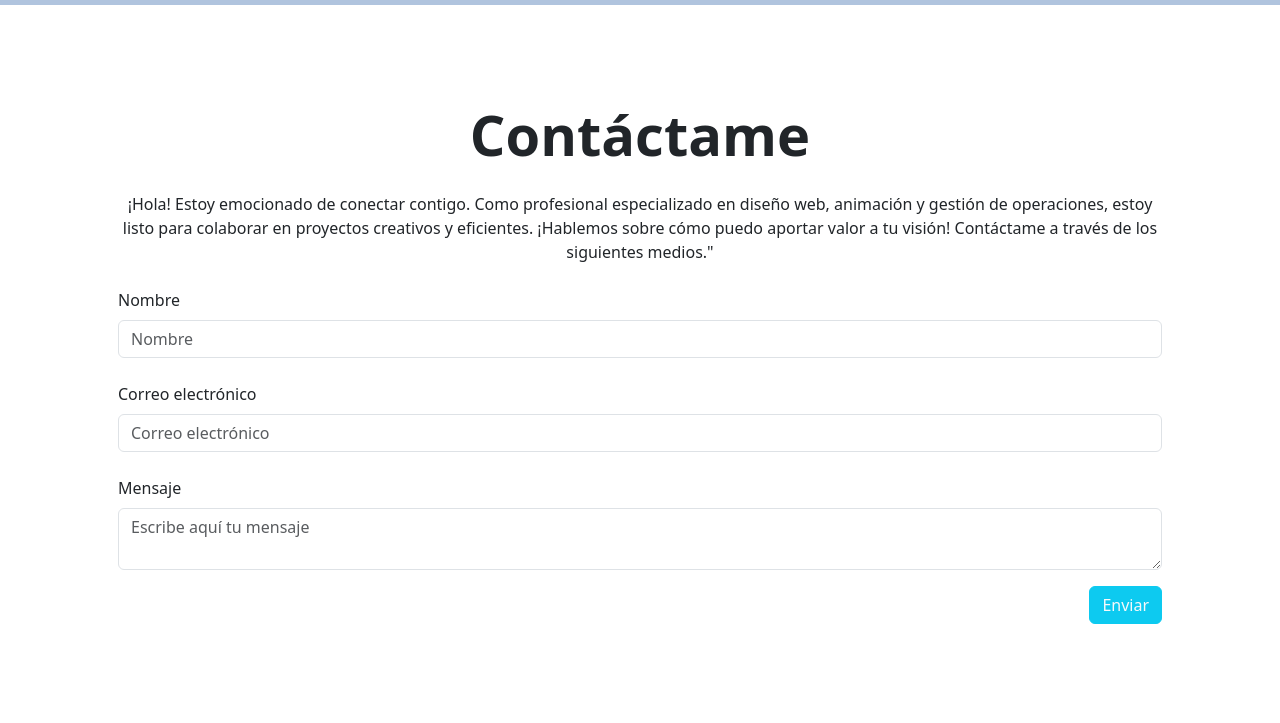
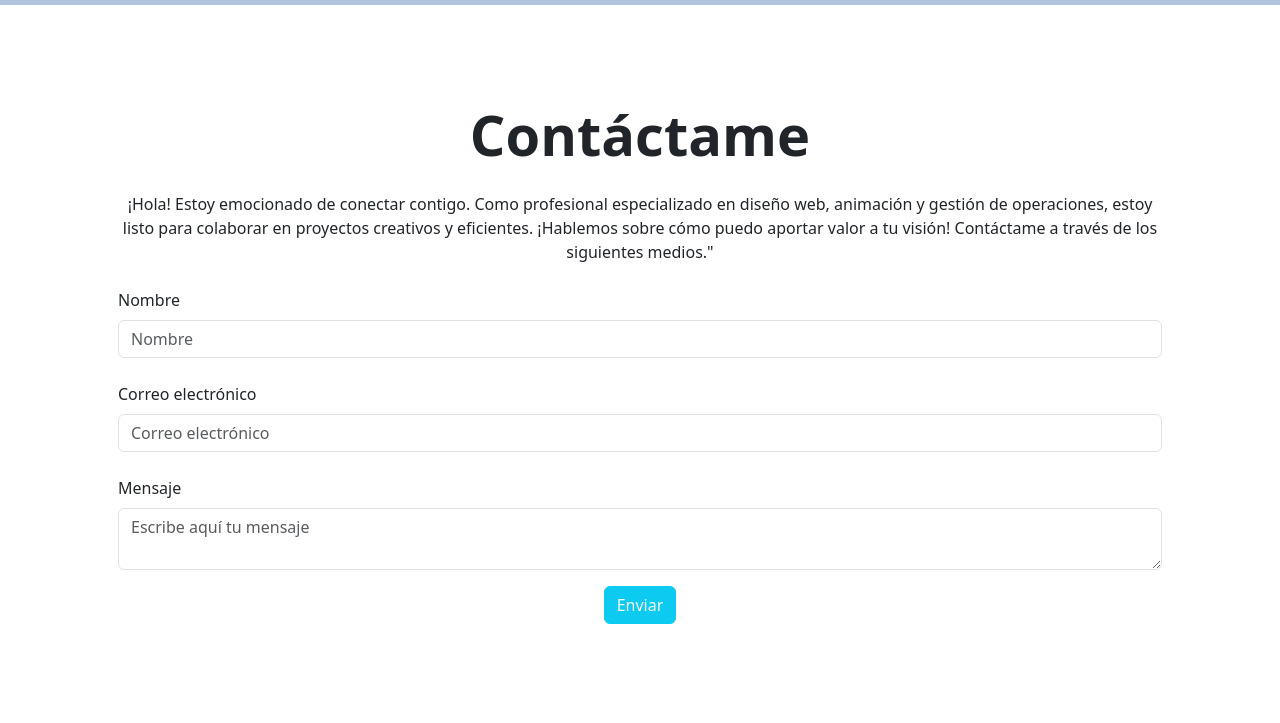
Before and after one commit to NicoPGU/cv_desafio, a plain HTML site: page index.html in a window 1280 px wide. Shown: the part 2755-3478 px from the top of the page. Drawn offline with nearby package versions, Linux system fonts and the light colour scheme.

Commit message:
centrar boton de formulario

```diff
--- a/index.html
+++ b/index.html
@@ -137,7 +137,7 @@
                 <label class="mb-2">Mensaje</label>
                 <textarea class="form-control" placeholder="Escribe aquí tu mensaje"></textarea>
             </div>
-            <div class="my-3 text-end">
+            <div class="my-3 text-center">
                 <button class="btn btn-info text-light">Enviar</button>
             </div>
         </form>
```
